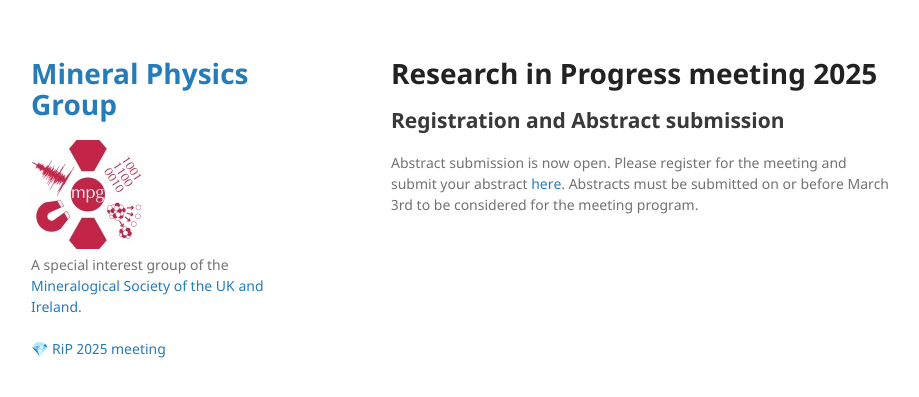
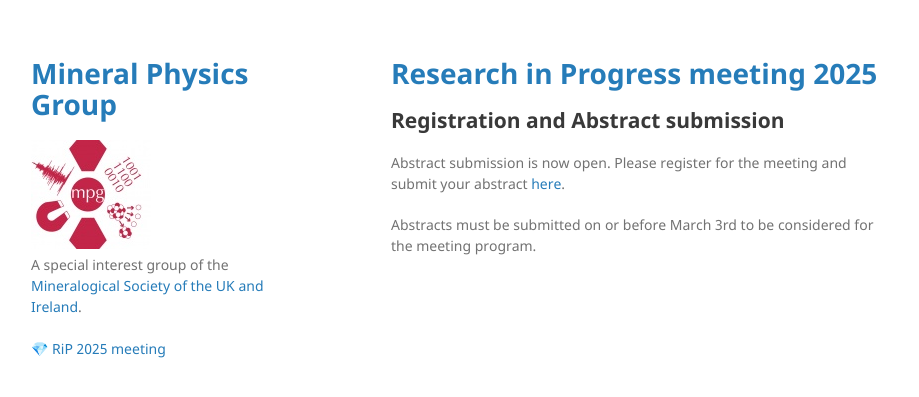
Before and after one commit to MinPhys/pre-release, a Jekyll site: the page built from RiP_2025-abstracts.md, in a window 1280 px wide. Shown: the top 397 px of the page, without its empty margins (179-1098 px from the left). Built offline with Jekyll 4.4.1, drawn with Linux system fonts in a browser that asks for light colours; our own code applies the rules of GitHub Pages for plain Markdown files; part of the change alters nothing that is shown.

```diff
--- a/RiP_2025-abstracts.md
+++ b/RiP_2025-abstracts.md
@@ -1,8 +1,9 @@
 ---
 layout: default
 ---
-# Research in Progress meeting 2025
+# [Research in Progress meeting 2025](./RiP_2025.html)
 ## Registration and Abstract submission
 
 Abstract submission is now open. Please register for the meeting and submit your abstract <a href="https://min2022.org/mineral-physics-group-research-in-progress-2025/">here</a>.
+
 Abstracts must be submitted on or before March 3rd to be considered for the meeting program.
```
